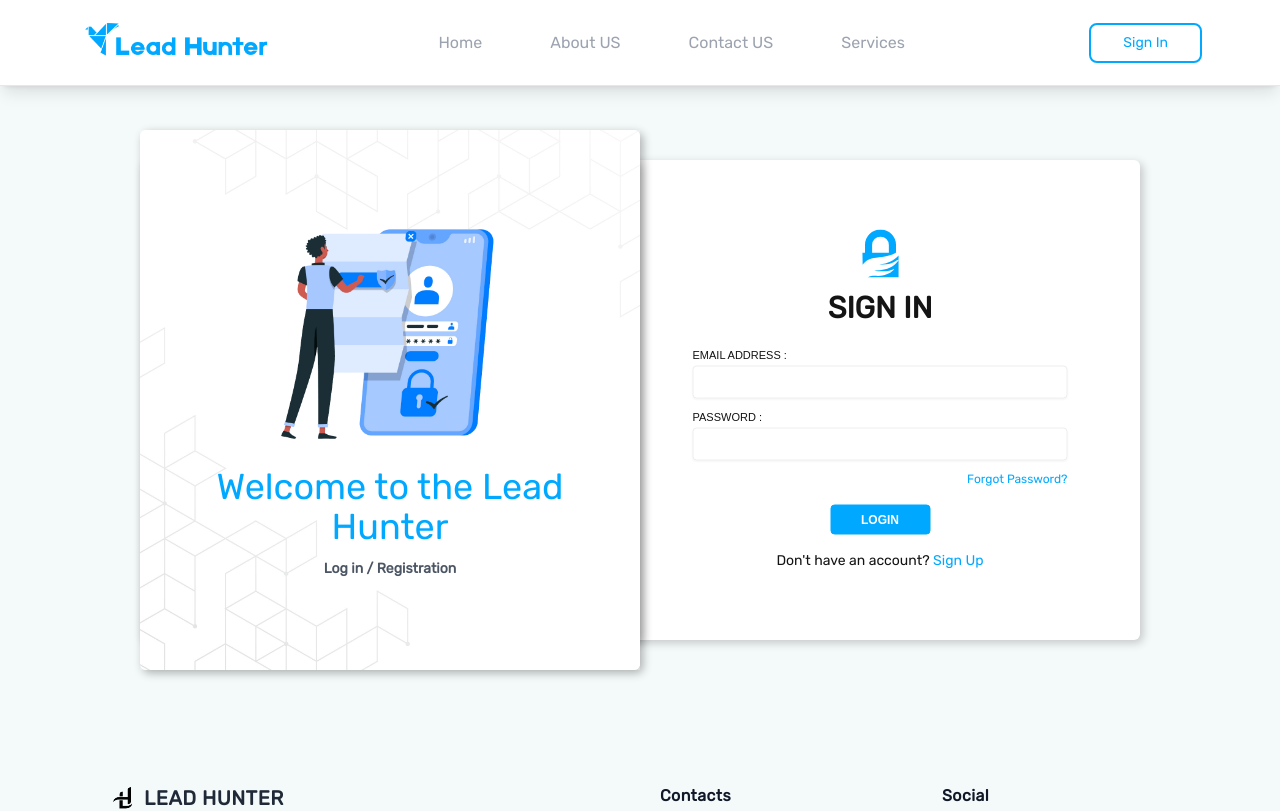
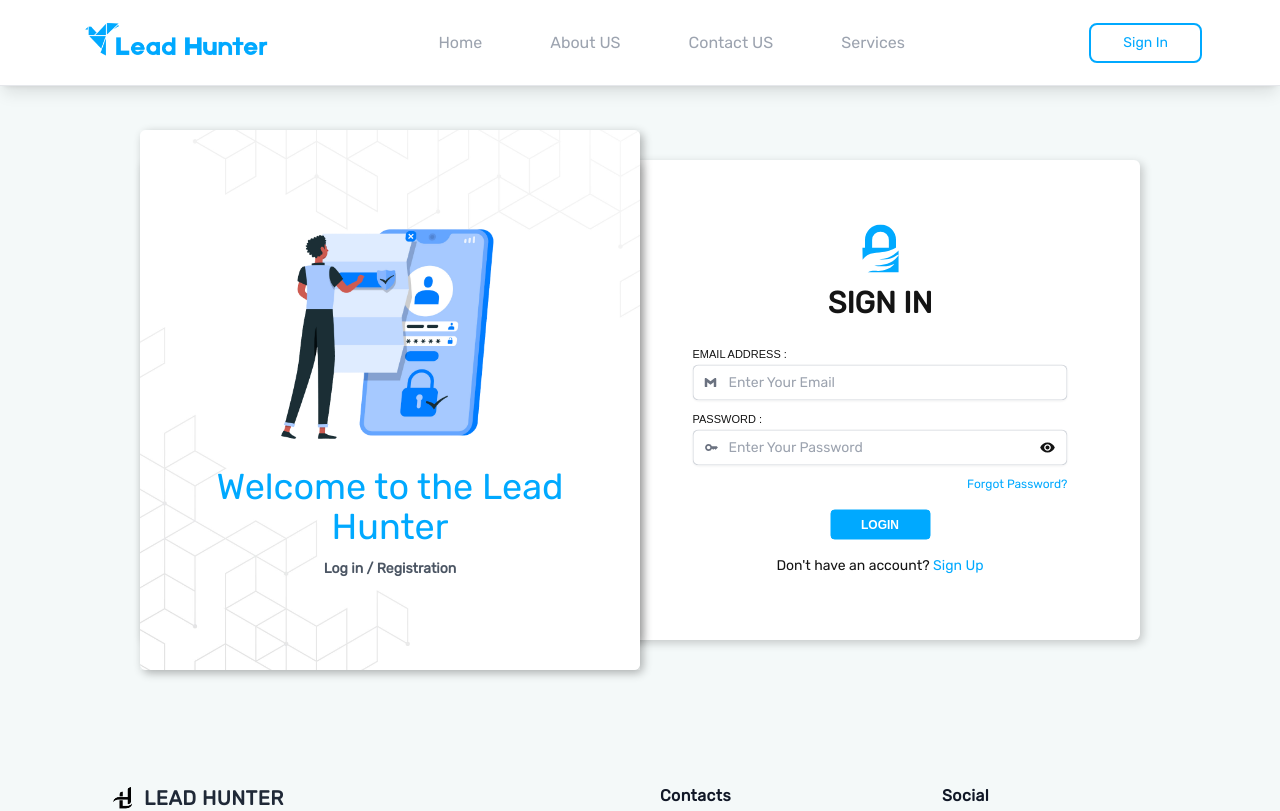
Before and after one commit to infolanze7056/Lead-Hunter, a React (Create React App) app: page /register in a window 1280 px wide. Shown: the top 811 px of the page. Built offline with nearby package versions, Linux system fonts and the light colour scheme; no server answers.

Commit message:
input tags change

```diff
--- a/src/Components/Home/HeroSection.jsx
+++ b/src/Components/Home/HeroSection.jsx
@@ -28,28 +28,28 @@
             </p>
           </div>
           <div className="grid lg:grid-cols-3 md:grid-cols-3 grid-cols-1 gap-10 lg:pt-3 lg:px-0 md:px-0 px-5">
-            <div className=" rounded-lg text-center bg-[--second-color] py-7 shadow-md">
-              <h3>
                 <Link
                   to="/register"
-                  className="text-black text-5xl font-semibold"
+                  className="text-black"
                 >
+            <div className=" rounded-lg text-center bg-[--second-color] py-7 shadow-md">
+              <h3 className="text-5xl font-semibold">
                   99<sub className="text-sm">INR</sub>
-                </Link>
               </h3>
               <p className="pt-2">Cost Per Month(CPM)</p>
             </div>
-            <div className=" rounded-lg text-center bg-[--second-color] py-7 shadow-md">
-            <h3>
+                </Link>
                 <Link
                   to="/register"
-                  className="text-black text-5xl font-semibold"
+                  className="text-black"
                 >
+            <div className=" rounded-lg text-center bg-[--second-color] py-7 shadow-md">
+            <h3 className="text-5xl font-semibold">
                   999<sub className="text-sm">INR</sub>
-                </Link>
               </h3>
               <p className="pt-2">Contract Per Year</p>
             </div>
+                </Link>
           </div>
         </div>
         <div className="lg:order-2 order-1">
--- a/src/Components/Login/Forgot.jsx
+++ b/src/Components/Login/Forgot.jsx
@@ -55,7 +55,7 @@
                 type="text"
                 name="email"
                 id="email"
-                className="block w-full rounded-md border-0 py-1.5 ps-8 text-gray-900 ring-1 ring-inset ring-gray-300 placeholder:text-gray-400 focus:ring-2 focus:ring-inset focus:ring-indigo-600 sm:text-sm sm:leading-6"
+                className="block w-full rounded-md border-0 py-1.5 ps-9 text-gray-900 ring-1 ring-inset ring-gray-300 placeholder:text-gray-400 focus:ring-2 focus:ring-inset focus:ring-indigo-600 text-sm leading-6"
                 placeholder="Enter Your Email"
                 value={email}
                 onChange={(e) => setEmail(e.target.value)}
--- a/src/Components/Login/Login.jsx
+++ b/src/Components/Login/Login.jsx
@@ -8,6 +8,10 @@
 import { SiGnuprivacyguard } from "react-icons/si";
 import axios from "axios";
 import { IoClose } from "react-icons/io5";
+import { MdKey, MdVisibilityOff, MdVisibility } from "react-icons/md";
+import { SiGmail } from "react-icons/si";
+import { IoPerson } from "react-icons/io5";
+import { IoIosCall } from "react-icons/io";
 
 function LoginDemo({ role }) {
   const navigate = useNavigate();
@@ -21,6 +25,7 @@
   const [loginEmailError, setLoginEmailError] = useState(false);
   const [loginPasswordError, setLoginPasswordError] = useState(false);
   const [isLoading, setIsLoading] = useState(false);
+  const [showPassword, setShowPassword] = useState(false);
 
   // State variables for signup form
   const [name, setName] = useState("");
@@ -37,6 +42,7 @@
   const [paymentStatusError, setPaymentStatusError] = useState(false);
   const [termsChecked, setTermsChecked] = useState(false);
   const [isPaymentLoading, setIsPaymentLoading] = useState(false);
+  const [showPassword1, setShowPassword1] = useState(false);
 
   const handleLoginInputChange = (e) => {
     const { name, value } = e.target;
@@ -70,7 +76,6 @@
         break;
     }
   };
-
 
   const handleLoginFormSubmit = async (e) => {
     e.preventDefault();
@@ -152,9 +157,6 @@
       setIsLoading(false);
     }
   };
-
-
-
 
   const handleSignupFormSubmit = async (e) => {
     e.preventDefault();
@@ -242,7 +244,6 @@
     }
   };
 
-
   const handleSwitchForm = () => {
     setIsLoginForm(!isLoginForm);
     setName("");
@@ -291,14 +292,22 @@
                       Sign In
                     </div>
                   </div>
-                  <div className="form-group">
-                    <label htmlFor="loginemail">Email Address :</label>
+                  <div className="form-group mt-1">
+                    <label htmlFor="loginemail" className="">
+                      Email Address :
+                    </label>
+                    <div className="relative rounded-md shadow-sm">
+                      <div className="pointer-events-none absolute inset-y-0 left-0 flex items-center pl-3">
+                        <span className="text-gray-500 sm:text-sm">
+                          <SiGmail className="text-xs" />
+                        </span>
+                      </div>
                       <input
                         type="email"
                         name="loginEmail"
-                      id="loginemail"
-                      className="shadow-sm input_1"
-                      autoComplete="username"
+                        id="loginEmail"
+                        className="block w-full rounded-md border-0 py-1.5 ps-9 text-gray-900 ring-1 ring-inset ring-gray-300 placeholder:text-gray-400 focus:ring-2 focus:ring-inset focus:ring-indigo-600 text-sm leading-6"
+                        placeholder="Enter Your Email"
                         value={loginEmail}
                         onChange={handleLoginInputChange}
                         required
@@ -309,21 +318,39 @@
                         </span>
                       )}
                     </div>
-                  <div className="form-group">
-                    <label htmlFor="loginPassword">Password :</label>
+                  </div>
+                  <div className="form-group mt-1">
+                    <label htmlFor="loginPassword" className="">
+                      Password :
+                    </label>
+                    <div className="relative rounded-md shadow-sm">
+                      <div className="pointer-events-none absolute inset-y-0 left-0 flex items-center pl-3">
+                        <span className="text-gray-500 sm:text-sm">
+                          <MdKey />
+                        </span>
+                      </div>
                       <input
-                      type="password"
+                        type={showPassword ? "text" : "password"}
                         name="loginPassword"
                         id="loginPassword"
-                      autoComplete="current-password"
-                      className="shadow-sm input_1"
                         value={loginPassword}
                         onChange={handleLoginInputChange}
+                        className="block w-full rounded-md border-0 py-1.5 ps-9 text-gray-900 ring-1 ring-inset ring-gray-300 placeholder:text-gray-400 focus:ring-2 focus:ring-inset focus:ring-indigo-600 text-sm leading-6"
+                        placeholder="Enter Your Password"
                         required
                       />
+                      <span
+                        className="absolute inset-y-0 right-0 pr-3 flex items-center cursor-pointer"
+                        onClick={() => setShowPassword(!showPassword)}
+                      >
+                        {showPassword ? <MdVisibilityOff /> : <MdVisibility />}
+                      </span>
                       {loginPasswordError && (
-                      <span className="error">Please enter your password</span>
+                        <span className="error">
+                          Please enter your password
+                        </span>
                       )}
+                    </div>
                   </div>
                   <div className="text-end">
                     <NavLink
@@ -371,13 +398,22 @@
                       Sign Up
                     </div>
                   </div>
-                  <div className="form-group">
-                    <label htmlFor="name">Full Name :</label>
+                  <div className="form-group mt-1">
+                    <label htmlFor="name" className="">
+                      Full Name :
+                    </label>
+                    <div className="relative rounded-md shadow-sm">
+                      <div className="pointer-events-none absolute inset-y-0 left-0 flex items-center pl-3">
+                        <span className="text-gray-500 sm:text-sm">
+                          <IoPerson className="text-xs" />
+                        </span>
+                      </div>
                       <input
                         type="text"
                         name="name"
                         id="name"
-                      className="shadow-sm input_1"
+                        className="block w-full rounded-md border-0 py-1.5 ps-9 text-gray-900 ring-1 ring-inset ring-gray-300 placeholder:text-gray-400 focus:ring-2 focus:ring-inset focus:ring-indigo-600 text-sm leading-6"
+                        placeholder="Enter Your Name"
                         value={name}
                         onChange={handleSignupInputChange}
                         required
@@ -386,14 +422,23 @@
                       <span className="error">Please enter your full name</span>
                     )}
                     </div>
-                  <div className="form-group">
-                    <label htmlFor="email">Email Address :</label>
+                  </div>
+                  <div className="form-group mt-1">
+                    <label htmlFor="email" className="">
+                      Email Address :
+                    </label>
+                    <div className="relative rounded-md shadow-sm">
+                      <div className="pointer-events-none absolute inset-y-0 left-0 flex items-center pl-3">
+                        <span className="text-gray-500 sm:text-sm">
+                          <SiGmail className="text-xs" />
+                        </span>
+                      </div>
                       <input
                         type="email"
                         name="email"
                         id="email"
-                      autoComplete="username"
-                      className="shadow-sm input_1"
+                        className="block w-full rounded-md border-0 py-1.5 ps-9 text-gray-900 ring-1 ring-inset ring-gray-300 placeholder:text-gray-400 focus:ring-2 focus:ring-inset focus:ring-indigo-600 text-sm leading-6"
+                        placeholder="Enter Your Email"
                         value={email}
                         onChange={handleSignupInputChange}
                         required
@@ -404,13 +449,23 @@
                       </span>
                     )}
                     </div>
-                  <div className="form-group">
-                    <label htmlFor="phonenumber">Phone Number :</label>
+                  </div>
+                  <div className="form-group mt-1">
+                    <label htmlFor="phonenumber" className="">
+                      Phone Number :
+                    </label>
+                    <div className="relative rounded-md shadow-sm">
+                      <div className="pointer-events-none absolute inset-y-0 left-0 flex items-center pl-3">
+                        <span className="text-gray-500 sm:text-sm">
+                          <IoIosCall className="text-sm" />
+                        </span>
+                      </div>
                       <input
                         type="text"
                         name="phonenumber"
                         id="phonenumber"
-                      className="shadow-sm input_1"
+                        className="block w-full rounded-md border-0 py-1.5 ps-9 text-gray-900 ring-1 ring-inset ring-gray-300 placeholder:text-gray-400 focus:ring-2 focus:ring-inset focus:ring-indigo-600 text-sm leading-6"
+                        placeholder="Enter Your Number"
                         value={phonenumber}
                         onChange={handleSignupInputChange}
                         required
@@ -421,23 +476,39 @@
                       </span>
                     )}
                     </div>
-                  <div className="form-group">
-                    <label htmlFor="signupPassword">Password :</label>
+                  </div>
+                  <div className="form-group mt-1">
+                    <label htmlFor="signupPassword" className="">
+                      Password :
+                    </label>
+                    <div className="relative rounded-md shadow-sm">
+                      <div className="pointer-events-none absolute inset-y-0 left-0 flex items-center pl-3">
+                        <span className="text-gray-500 sm:text-sm">
+                          <MdKey />
+                        </span>
+                      </div>
                       <input
-                      type="password"
+                        type={showPassword1 ? "text" : "password"}
                         name="signupPassword"
                         id="signupPassword"
-                      className="shadow-sm input_1"
-                      autoComplete="new-password"
                         value={signupPassword}
                         onChange={handleSignupInputChange}
                         required
+                        className="block w-full rounded-md border-0 py-1.5 ps-9 text-gray-900 ring-1 ring-inset ring-gray-300 placeholder:text-gray-400 focus:ring-2 focus:ring-inset focus:ring-indigo-600 text-sm leading-6"
+                        placeholder="Enter Your Password"
                       />
+                      <span
+                        className="absolute inset-y-0 right-0 pr-3 flex items-center cursor-pointer"
+                        onClick={() => setShowPassword1(!showPassword1)}
+                      >
+                        {showPassword1 ? <MdVisibilityOff /> : <MdVisibility />}
+                      </span>
                       {signupPasswordError && (
                       <span className="error">
                         Password must be at least 8 characters
                       </span>
                     )}
+                    </div>
                   </div>
                   <div className="CTA">
                     <input
@@ -508,11 +579,16 @@
                                 checked={termsChecked}
                                 onChange={() => setTermsChecked(!termsChecked)}
                               />
-
                             </label>
                           </div>
                           <div className="text-sm pt-1">
-                          I agree to the <NavLink to="/terms-and-conditions" className="text-[--three-color] hover:text-black">Terms and Conditions!</NavLink>
+                            I agree to the{" "}
+                            <NavLink
+                              to="/terms-and-conditions"
+                              className="text-[--three-color] hover:text-black"
+                            >
+                              Terms and Conditions!
+                            </NavLink>
                           </div>
                         </div>
                         <div className="CTA">
--- a/src/Components/Login/ResetPassword.jsx
+++ b/src/Components/Login/ResetPassword.jsx
@@ -117,7 +117,7 @@
                 id="password"
                 value={password}
                 onChange={handlePasswordChange}
-                className="block w-full rounded-md border-0 py-1.5 ps-12 text-gray-900 ring-1 ring-inset ring-gray-300 placeholder:text-gray-400 focus:ring-2 focus:ring-inset focus:ring-indigo-600 sm:text-sm sm:leading-6"
+                className="block w-full rounded-md border-0 py-1.5 ps-9 text-gray-900 ring-1 ring-inset ring-gray-300 placeholder:text-gray-400 focus:ring-2 focus:ring-inset focus:ring-indigo-600 text-sm leading-6"
                 placeholder="Enter your new password"
               />
               <span className="absolute inset-y-0 right-0 pr-3 flex items-center cursor-pointer" onClick={togglePasswordVisibility}>
@@ -134,7 +134,7 @@
                 id="confirmPassword"
                 value={confirmPassword}
                 onChange={handleConfirmPasswordChange}
-                className="block w-full rounded-md border-0 py-1.5 ps-12 text-gray-900 ring-1 ring-inset ring-gray-300 placeholder:text-gray-400 focus:ring-2 focus:ring-inset focus:ring-indigo-600 sm:text-sm sm:leading-6"
+                className="block w-full rounded-md border-0 py-1.5 ps-9 text-gray-900 ring-1 ring-inset ring-gray-300 placeholder:text-gray-400 focus:ring-2 focus:ring-inset focus:ring-indigo-600 text-sm leading-6"
                 placeholder="Re-enter your new password"
               />
               <span className="absolute inset-y-0 right-0 pr-3 flex items-center cursor-pointer" onClick={toggleConfirmPasswordVisibility}>
```
Lines whose indentation alone changed are shown as unchanged.
